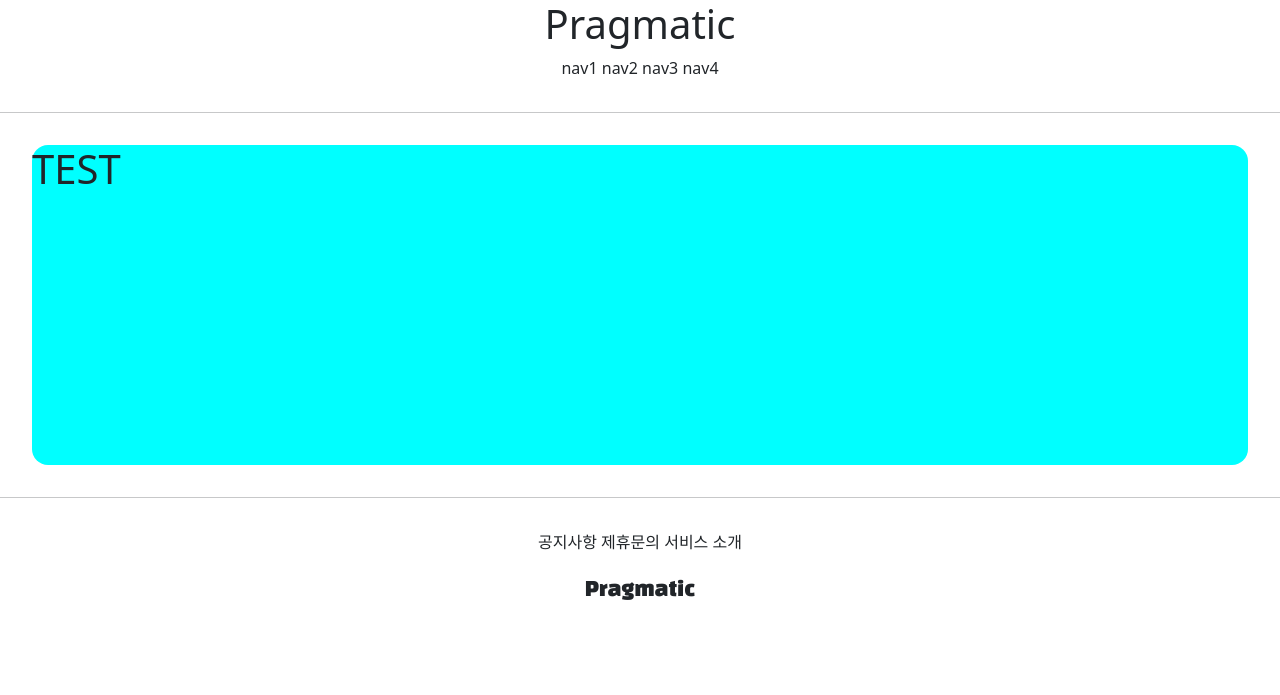
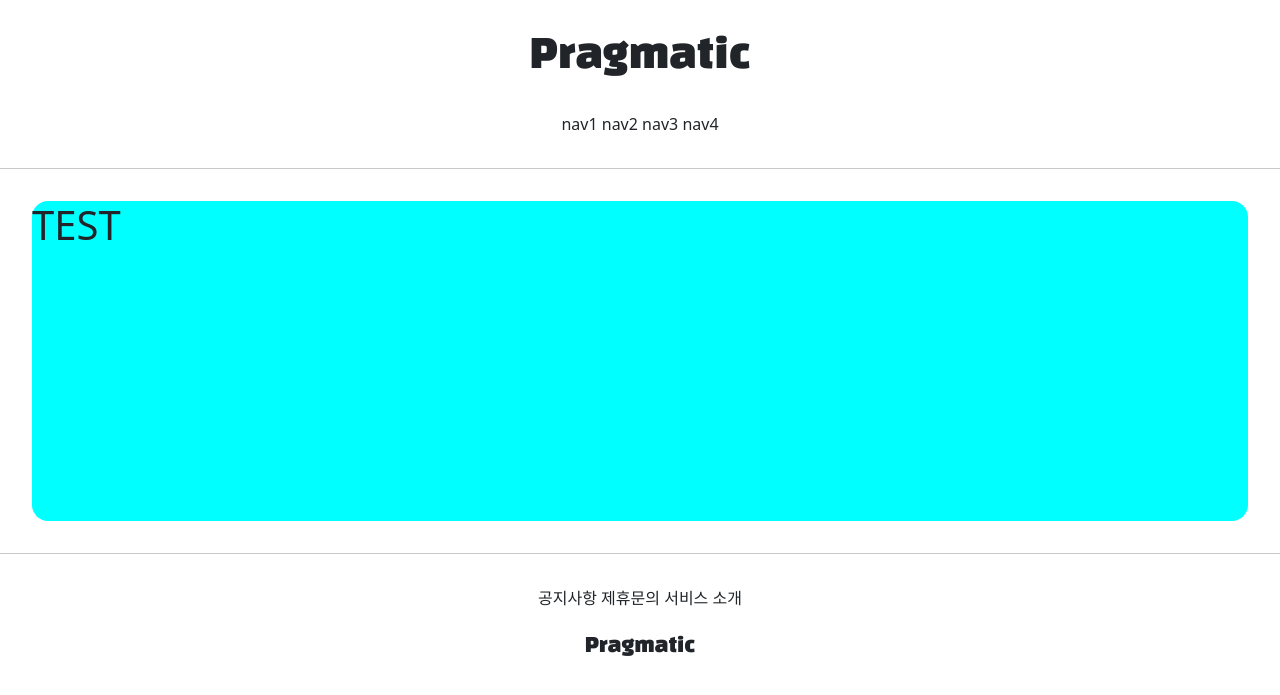
Before and after one commit to 21nkyu/gis_1ban_111, a Django app: page /account/hello_world in a window 1280 px wide. Shown: the top 695 px of the page. Run offline with Django 3.2, Linux system fonts and the light colour scheme; parts of the project's set-up code (start-up, migrations or seed data) failed here and were passed over.

Commit message:
2021 07 05 1ban class commit 005

```diff
--- a/static/base.css
+++ b/static/base.css
@@ -2,3 +2,16 @@
     margin: 2rem 0;
     font-family: 'Black Han Sans', sans-serif;
 }
+
+.pragmatic_header_button {
+    margin-bottom: 2rem;
+
+}
+
+.pragmatic_footer_logo{
+    margin-top: 2rem;
+}
+
+.pragmatic_footer_button{
+    margin: 1.5rem 0; font-family: 'Black Han Sans', sans-serif;
+}
--- a/templates/footer.html
+++ b/templates/footer.html
@@ -1,10 +1,10 @@
 <div style="text-align: center">
-    <div style="margin-top: 2rem">
+    <div class="pragmatic_footer_logo">
         <span>공지사항</span>
         <span>제휴문의</span>
         <span>서비스 소개</span>
     </div>
-    <div style="margin: 1.5rem 0; font-family: 'Black Han Sans', sans-serif;">
+    <div class="pragmatic_footer_button">
         <h5>Pragmatic</h5>
     </div>
 
--- a/templates/head.html
+++ b/templates/head.html
@@ -1,3 +1,5 @@
+{% load static %}
+
 <head>
     <meta charset="UTF-8">
     <title>Title</title>
@@ -9,4 +11,8 @@
     <link rel="preconnect" href="https://fonts.googleapis.com">
     <link rel="preconnect" href="https://fonts.gstatic.com" crossorigin>
     <link href="https://fonts.googleapis.com/css2?family=Black+Han+Sans&display=swap" rel="stylesheet">
+
+    {#  DEFAULT CSS LINK  #}
+    <link rel="stylesheet" type="text/css" href="{% static 'base.css'%}">
+
 </head>
--- a/templates/header.html
+++ b/templates/header.html
@@ -4,7 +4,7 @@
         <h1>Pragmatic</h1>
     </div>
 
-    <div style="margin-bottom: 2rem">
+    <div class="pragmatic_header_button">
         <span>nav1</span>
         <span>nav2</span>
         <span>nav3</span>
```
